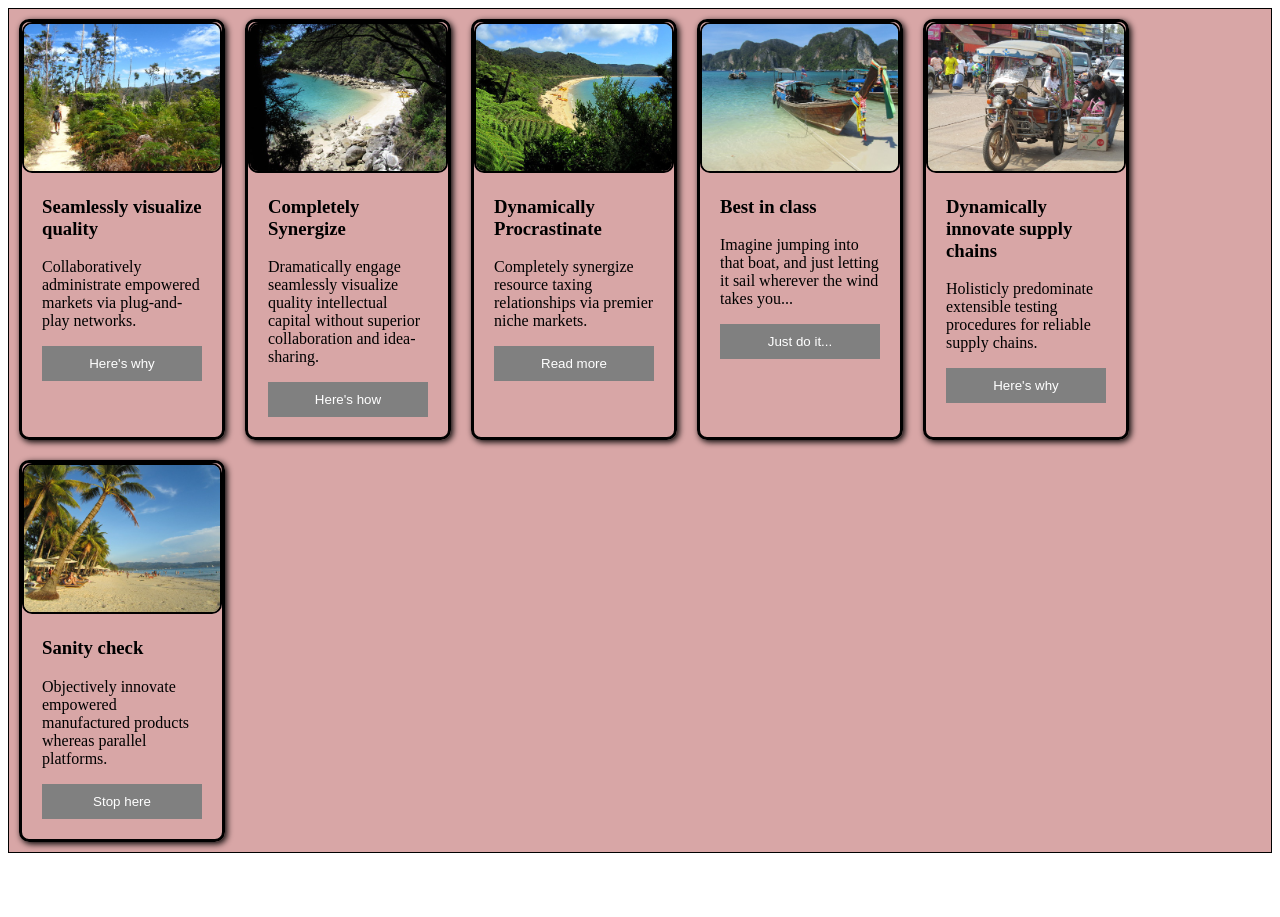
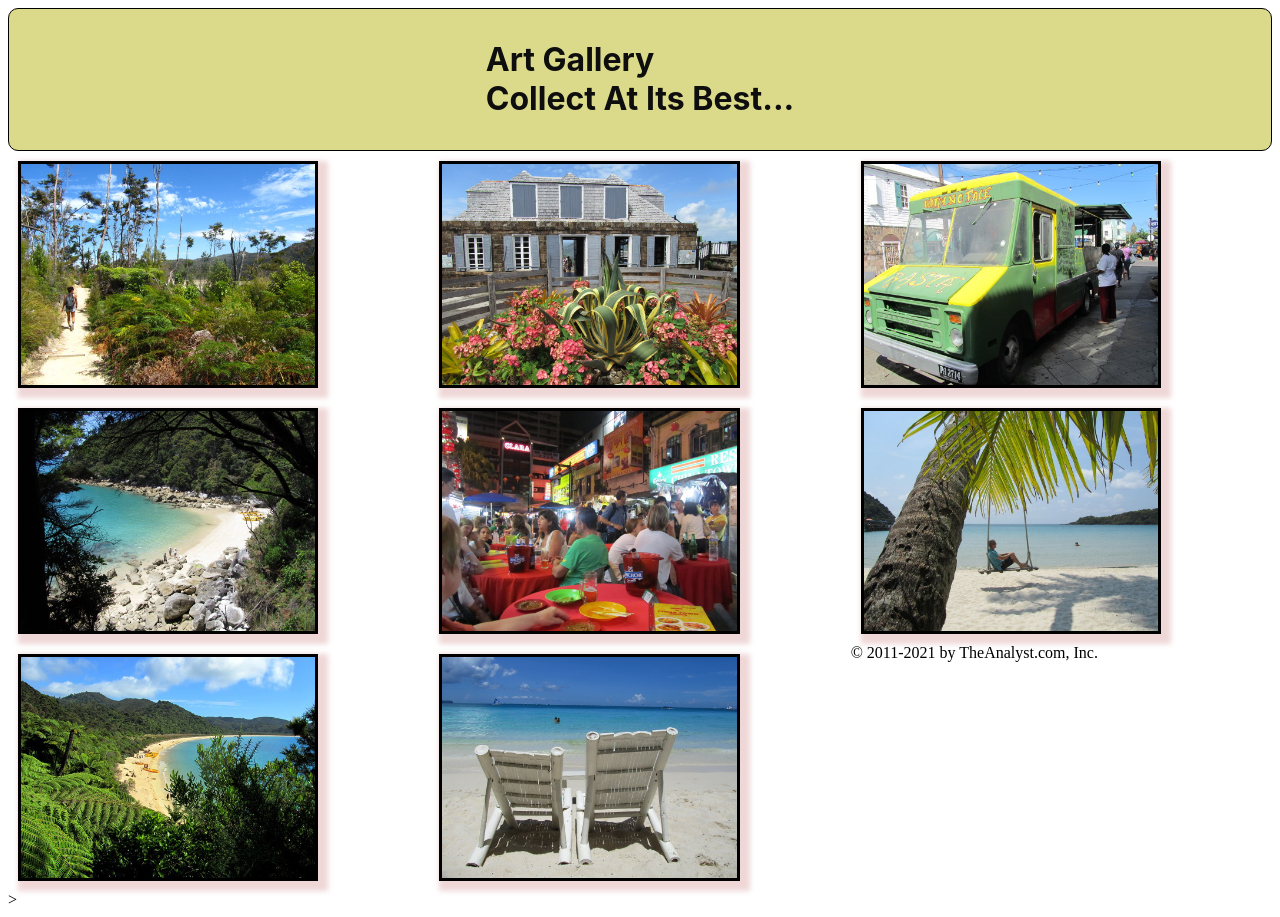
Before and after one commit to saurabhscc/HTMLAndCSSPracticeProblem, a plain HTML site: page pages/photo_gallery.html in a window 1280 px wide. Before the commit the page ends 861 px from the top, so only its background shows below. Drawn offline with Linux system fonts and the light colour scheme.

Commit message:
[saurabh] Add:Photo Gallery using html and css

```diff
--- a/pages/photo_gallery.html
+++ b/pages/photo_gallery.html
@@ -1,88 +1,55 @@
 <!doctype html>
 <title>PhotoGallery</title>
+<header class="headerContainer">
+  <h1> Art Gallery </br>Collect At Its Best...</h1>
+  <span class="logo">
+  </span>
+</header>
 <style>
   .cards {
     display: flex;
     flex-wrap: wrap;
-    border: 1px solid black;
-    align-items: stretch;
-    background-color: rgb(216, 166, 166);
-
-
+    align-items: flex-start;
+    flex-direction: column;
+    max-height: 100vh;
 
   }
-  .card {
-    flex: 0 0 200px;
+  .cards img {
     margin: 10px;
-    border: 3px solid rgb(0, 0, 0);
+    border: 3px solid #000;
+    box-shadow: 5px 5px 5px 5px rgba(201, 123, 123, 0.3);
+    max-width: 23vw;
+
+  }
+  .image3
+  {
+    filter: grayscale(100%);
+  }
+  .headerContainer
+{
+    display: flex;
+    flex-flow: column wrap;
+    align-content: center;
+    background-color: rgb(219, 218, 138);
+    border: 1px solid black;
     border-radius: 10px;
-    box-shadow: 2px 2px 6px 0px  black;
-  }
-  .card img {
-    max-width: 98%;
-    border: 2px solid rgb(0, 0, 0);
-    border-radius: 10px;
-  }
-  .card .text {
-    padding: 0 20px 20px;
-    border-radius: 10px;
-  }
-  .card .text > button {
-    background: gray;
-    border: 0;
-    color: white;
     padding: 10px;
-    width: 100%;
-    }
+    color: rgb(15, 14, 14);
+}
+h1
+{
+    font-family: -apple-system, BlinkMacSystemFont, 'Segoe UI', Roboto, Oxygen, Ubuntu, Cantarell, 'Open Sans', 'Helvetica Neue', sans-serif;
+}
+
 </style>
-
 <main class="cards">
-  <article class="card">
-    <img src="../assets/23m.jpg" alt="Sample photo">
-    <div class="text">
-      <h3>Seamlessly visualize quality</h3>
-      <p>Collaboratively administrate empowered markets via plug-and-play networks.</p>
-      <button>Here's why</button>
-    </div>
-  </article>
-  <article class="card">
-    <img src="../assets/24m.jpg" alt="Sample photo">
-    <div class="text">
-      <h3>Completely Synergize</h3>
-      <p>Dramatically engage seamlessly visualize quality intellectual capital without superior collaboration and idea-sharing.</p>
-      <button>Here's how</button>
-    </div>
-  </article>
-  <article class="card">
-    <img src="../assets/221.jpg" alt="Sample photo">
-    <div class="text">
-      <h3>Dynamically Procrastinate</h3>
-      <p>Completely synergize resource taxing relationships via premier niche markets.</p>
-      <button>Read more</button>
-    </div>
-  </article>
-  <article class="card">
-    <img src="../assets/15l.jpg" alt="Sample photo">
-    <div class="text">
-      <h3>Best in class</h3>
-      <p>Imagine jumping into that boat, and just letting it sail wherever the wind takes you...</p>
-      <button>Just do it...</button>
-    </div>
-  </article>
-  <article class="card">
-    <img src="../assets/25m.jpg" alt="Sample photo">
-    <div class="text">
-      <h3>Dynamically innovate supply chains</h3>
-      <p>Holisticly predominate extensible testing procedures for reliable supply chains.</p>
-      <button>Here's why</button>
-    </div>
-  </article>
-  <article class="card">
-    <img src="../assets/16l.jpg" alt="Sample photo">
-    <div class="text">
-      <h3>Sanity check</h3>
-      <p>Objectively innovate empowered manufactured products whereas parallel platforms.</p>
-      <button>Stop here</button>
-    </div>
-  </article>
+  <img src="../assets/23m.jpg" alt="Sample photo">
+  <img src="../assets/24m.jpg" alt="Sample photo">
+  <img src="../assets/22m.jpg" alt="Sample photo"> <!--<img class ="image3"alt="Sample photo"> <img class ="image3" src="../assets/22m.jpg" alt="Sample photo">-->>
+  <img src="../assets/28m.jpg" alt="Sample photo">
+  <img src="../assets/29m.jpg" alt="Sample photo">
+  <img src="../assets/30m.jpg" alt="Sample photo">
+  <img src="../assets/27m.jpg" alt="Sample photo">
+  <img src="../assets/33m.jpg" alt="Sample photo">
+  <footer class="footerText"> © 2011-2021 by TheAnalyst.com, Inc. </footer>
 </main>
```
Also changed, not shown: pages/card_layout.html (added, +86 -0 lines), assets/22m.jpg (added), assets/27m.jpg (added), assets/28m.jpg (added), assets/29m.jpg (added), assets/30m.jpg (added), assets/32m.jpg (added), assets/33m.jpg (added).
